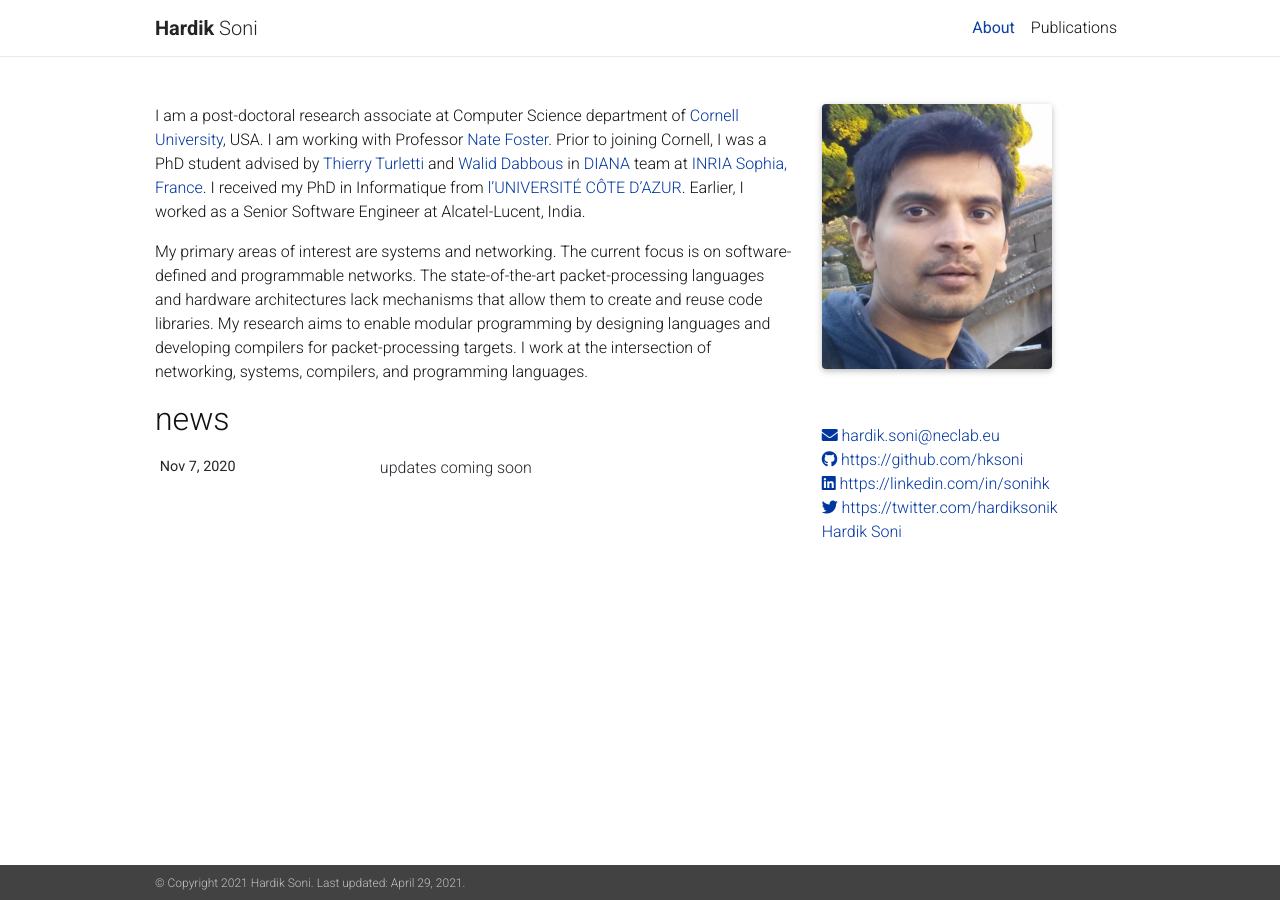
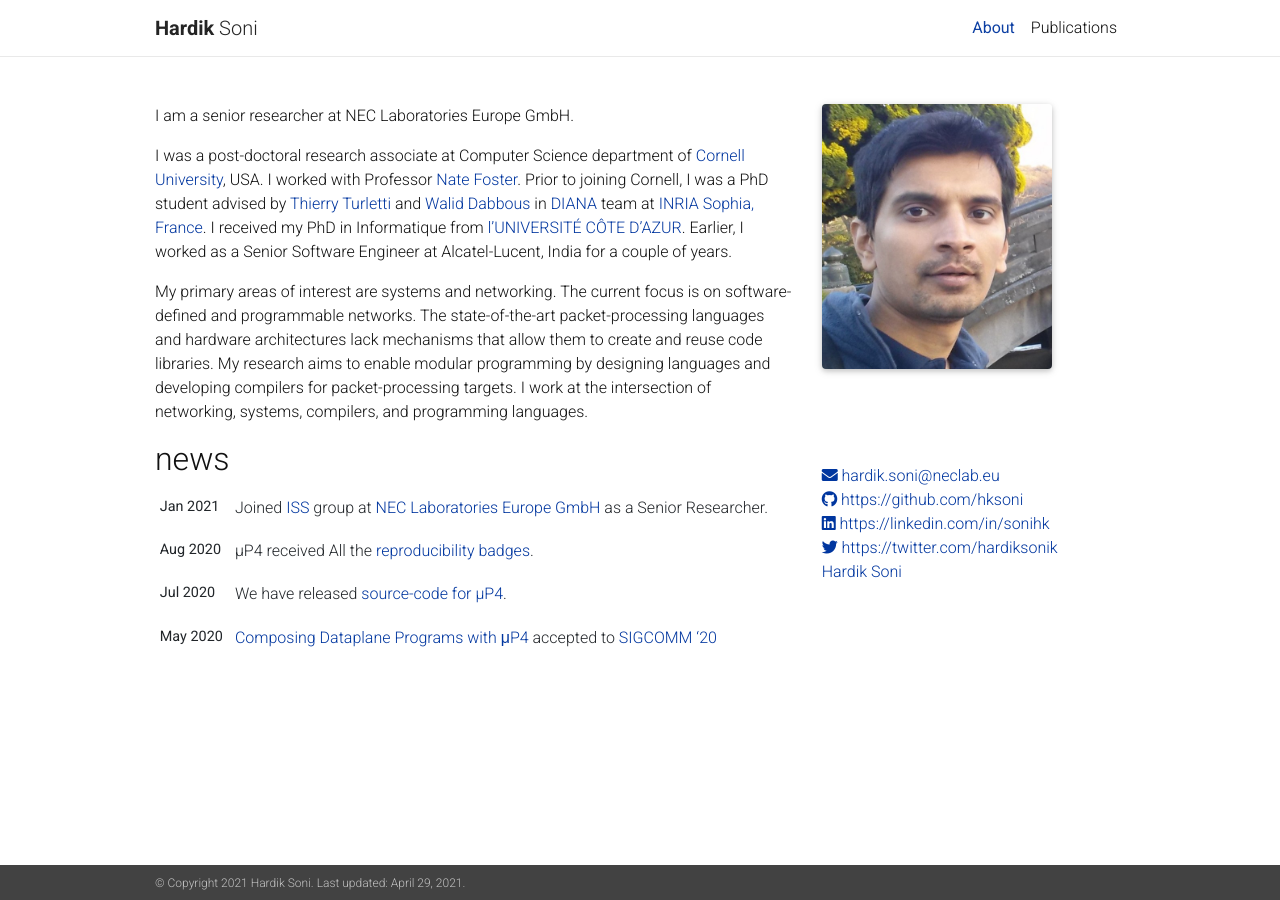
Before and after one commit to hksoni/hksoni.github.io, a Jekyll site: the page built from _pages/about.md, in a window 1280 px wide. Built offline with Jekyll 4.4.1, drawn with Linux system fonts in a browser that asks for light colours; nearby versions of some CDN libraries; a style sheet for code colours, icons or effects is not loaded.

Commit message:
some updates

```diff
--- a/_includes/news.html
+++ b/_includes/news.html
@@ -6,7 +6,7 @@
       {% assign news = site.news | reverse %}
       {% for item in news limit: site.news_limit %}
         <tr>
-          <th scope="row">{{ item.date | date: "%b %-d, %Y" }}</th>
+          <th scope="row">{{ item.date | date: "%b %Y" }}</th>
           <td>
             {% if item.inline %}
               {{ item.content | remove: '<p>' | remove: '</p>' | emojify }}
--- a/_pages/about.md
+++ b/_pages/about.md
@@ -10,16 +10,20 @@ profile:
 news: true
 social: true
 ---
-I am a post-doctoral research associate at Computer Science department
+
+I am a senior researcher at NEC Laboratories Europe GmbH.
+
+I was a post-doctoral research associate at Computer Science department
 of <a href="https://www.cornell.edu" target="_blank">Cornell University</a>, USA.
-I am working with Professor <a href="https://www.cs.cornell.edu/~jnfoster/" target="_blank">Nate Foster</a>.
+I worked with Professor <a href="https://www.cs.cornell.edu/~jnfoster/" target="_blank">Nate Foster</a>.
 Prior to joining Cornell, I was a PhD student advised by
 [Thierry Turletti](https://team.inria.fr/diana/team-members/thierry-turletti/) and
 [Walid Dabbous](https://team.inria.fr/diana/team-members/walid-dabbous/) in
 [DIANA](https://team.inria.fr/diana/team-members/)
 team at [INRIA Sophia, France](https://www.inria.fr/fr/centre-inria-sophia-antipolis-mediterranee).
 I received my PhD in Informatique from [l’UNIVERSITÉ CÔTE D’AZUR](http://univ-cotedazur.fr/fr).
-Earlier, I worked as a Senior Software Engineer at Alcatel-Lucent, India.
+Earlier, I worked as a Senior Software Engineer at Alcatel-Lucent, India for a
+couple of years.
 
 
 My primary areas of interest are systems and networking. The current focus is on
```
Also changed, not shown: _news/announcement_1.md (+2 -2 lines), _news/announcement_2.md (added, +7 -0 lines), _news/announcement_3.md (added, +7 -0 lines), _news/announcement_4.md (added, +9 -0 lines).
